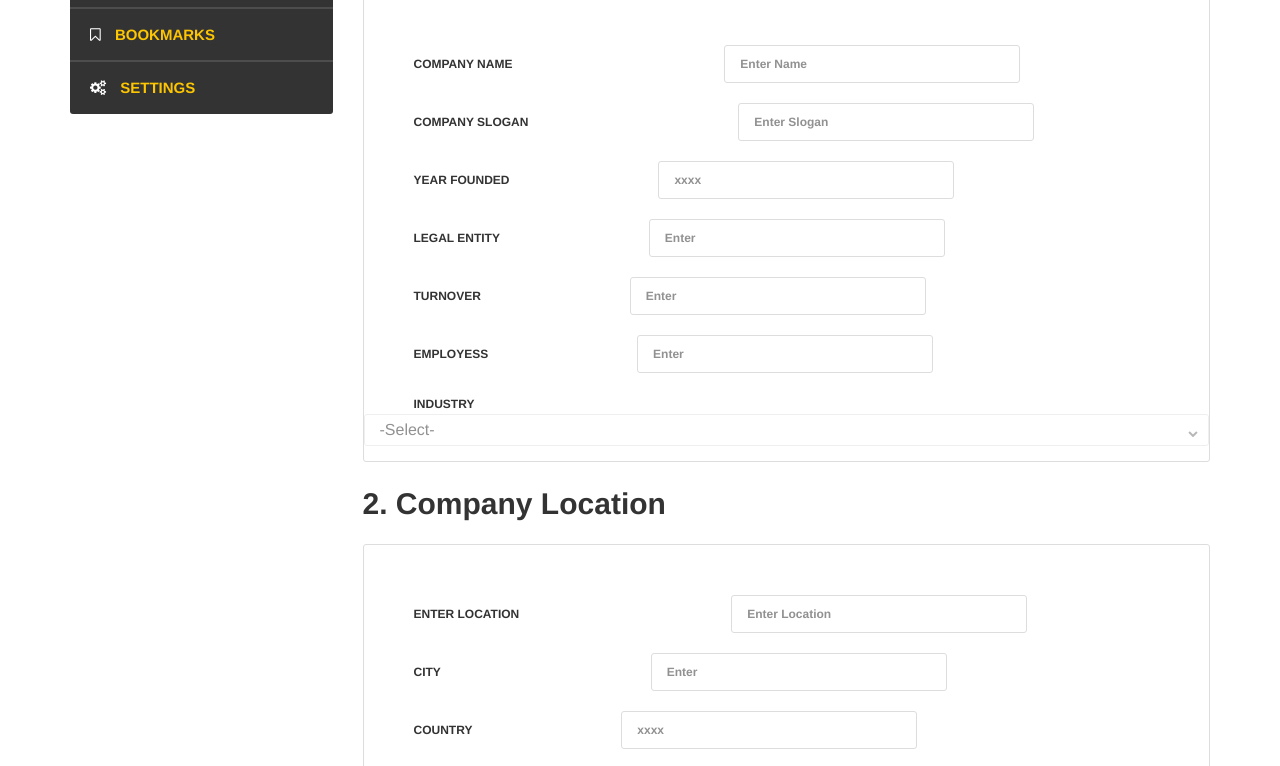
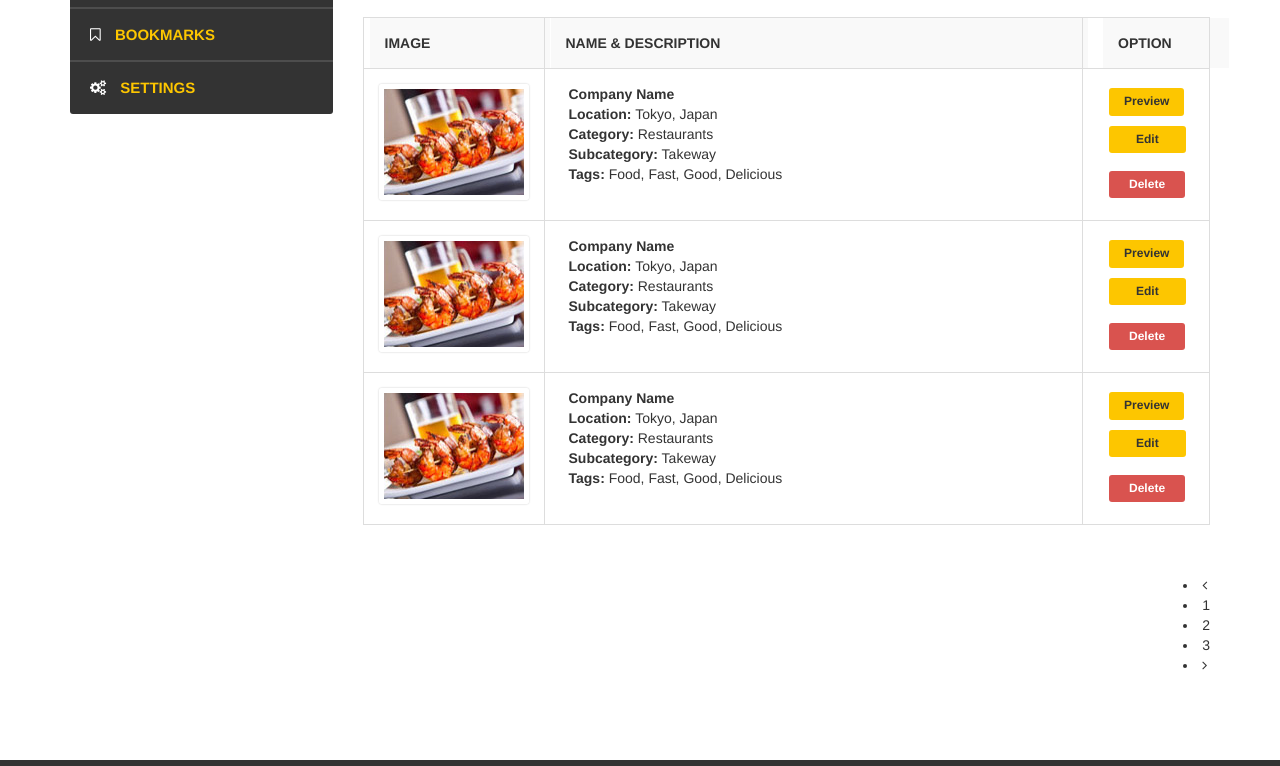
Before and after one commit to Chromeman/globo-admin-pages, a plain HTML site: page admin-dashboard.html in a window 1280 px wide. Shown: the part 428-1194 px from the top of the page. Drawn offline with nearby package versions, Linux system fonts and the light colour scheme; some packages are replaced by stand-ins of ours; files whose address does not match are found by name.

Commit message:
pagination

```diff
--- a/admin-dashboard.html
+++ b/admin-dashboard.html
@@ -59,7 +59,7 @@
           <div class="page-content">
             <div class="tab-content">
 
-              <div class="tab-pane" id="dashboard">
+              <div class="tab-pane active" id="dashboard">
                 <div class="masthead-heading">
                   <h1>Dashboard</h1>
                 </div>
@@ -153,7 +153,7 @@
                 </div> <!-- end .admin-dashboard -->
               </div> <!-- end .tab-pane -->
 
-              <div class="tab-pane active" id="add-company">
+              <div class="tab-pane" id="add-company">
                 <div class="company-dashboard">
                   <div class="masthead-heading">
                     <h1>Add Listing</h1>
```
